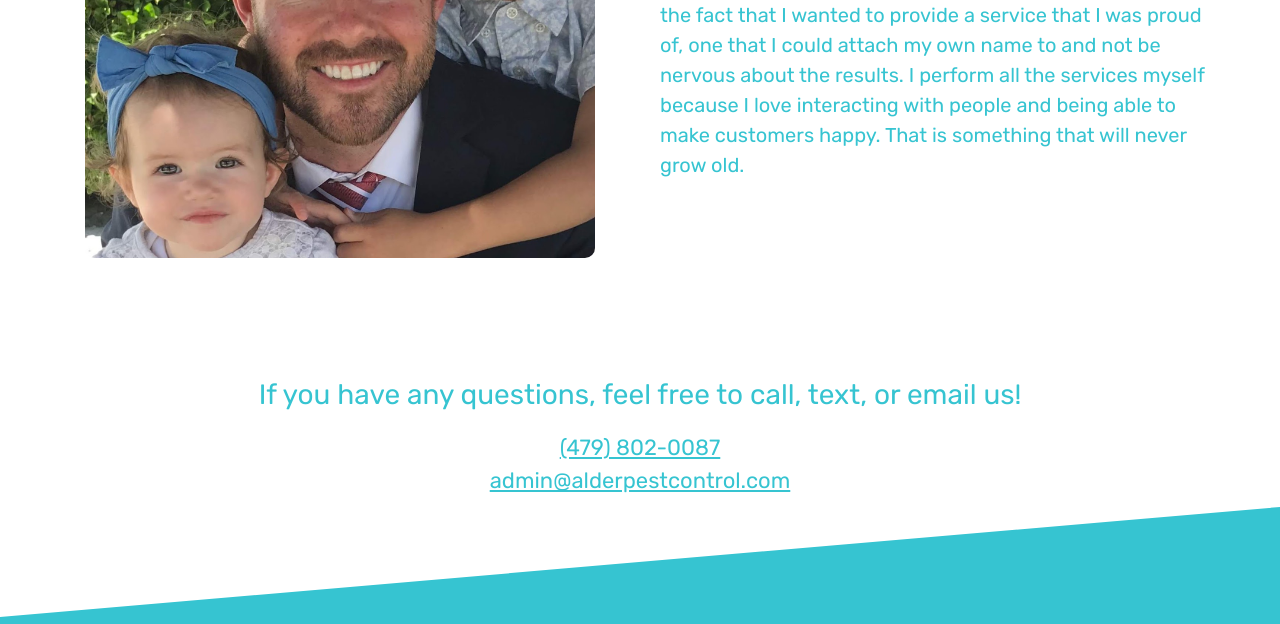
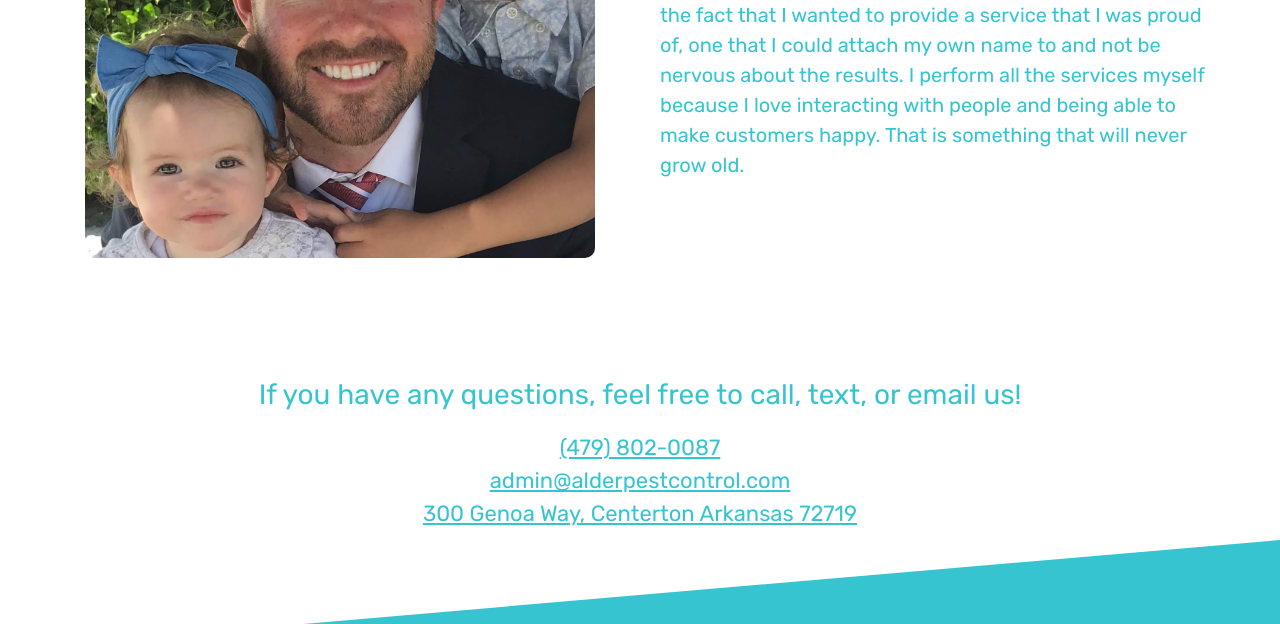
Before and after one commit to jaredalder11/jaredalder11, a plain HTML site: page index.html in a window 1280 px wide. Shown: the part 3035-3659 px from the top of the page. Drawn offline with nearby package versions, Linux system fonts and the light colour scheme.

Commit message:
Added Address

```diff
--- a/index.html
+++ b/index.html
@@ -192,7 +192,8 @@
                     <div class="text-center pad">
                         <h3 style="margin-bottom: 20px;">If you have any questions, feel free to call, text, or email us!</h3>
                         <a class="contact-link" href="tel://479-802-0087">(479) 802-0087</a> <br />
-                        <a class="contact-link" href="mailto:admin@alderpestcontrol.com">admin@alderpestcontrol.com</a>
+                        <a class="contact-link" href="mailto:admin@alderpestcontrol.com">admin@alderpestcontrol.com</a> <br />
+                        <a class="contact-link" href="https://goo.gl/maps/sj95EWQHce92">300 Genoa Way, Centerton Arkansas 72719</a>
                     </div>
                 </div>
             </section>
```
